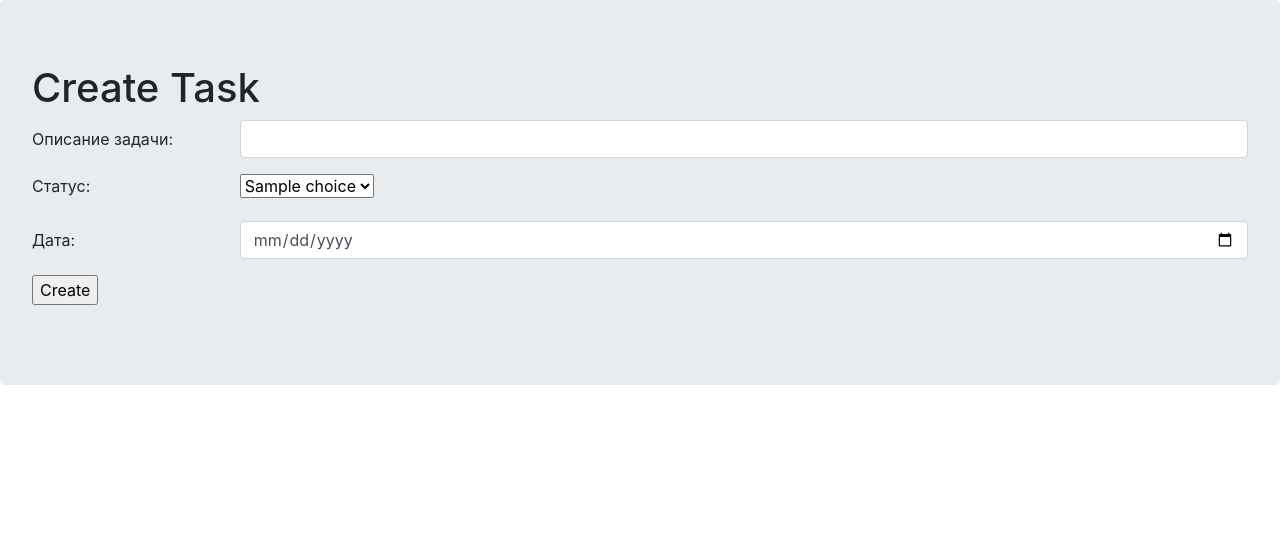
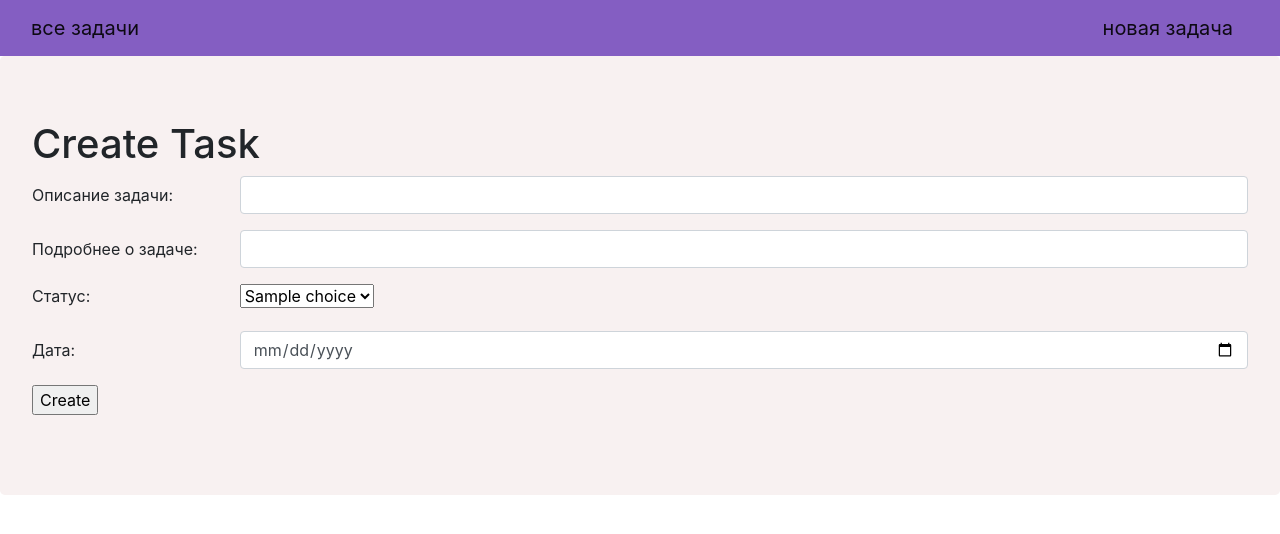
Before and after one commit to azazellooo/homework45, a Django app: template hello/webapp/templates/task_create.html in a window 1280 px wide. Shown: the top 534 px of the page. Run offline with Django 3.2, Linux system fonts and the light colour scheme; the template is opened without the code that fills it: most values are stand-ins (such as "Sample title", 1, 10 or a date in 2020); parts of the project's set-up code (start-up, migrations or seed data) failed here and were passed over.

Commit message:
изменены шаблоны

```diff
--- /dev/null
+++ b/hello/webapp/templates/base.html
@@ -0,0 +1,18 @@
+<!Doctype html>
+<html lang="en">
+<head>
+    <meta charset="UTF-8">
+    <meta name="viewport"
+    <meta http-equiv="X-UA-Compatible" content="ie=edge">
+    <title>{% block title %}to-do list{% endblock title %}</title>
+    <link rel="stylesheet" href="https://cdn.jsdelivr.net/npm/bootstrap@4.5.3/dist/css/bootstrap.min.css" integrity="sha384-TX8t27EcRE3e/ihU7zmQxVncDAy5uIKz4rEkgIXeMed4M0jlfIDPvg6uqKI2xXr2" crossorigin="anonymous">
+</head>
+    <nav class="navbar navbar-light" style="background-color: #845ec2;">
+      <div class="container-fluid">
+        <a class="navbar-brand" href="{% url "task-list" %}">все задачи</a>
+        <a class="navbar-brand" href="{% url "task-add" %}">новая задача</a>
+      </div>
+    </nav>
+    {% block content %} {% endblock content %}
+</body>
+</html>
--- a/hello/webapp/templates/task_create.html
+++ b/hello/webapp/templates/task_create.html
@@ -1,12 +1,7 @@
-<!DOCTYPE html>
-<html lang="en">
-<head>
-    <meta charset="UTF-8">
-    <link rel="stylesheet" href="https://cdn.jsdelivr.net/npm/bootstrap@4.5.3/dist/css/bootstrap.min.css" integrity="sha384-TX8t27EcRE3e/ihU7zmQxVncDAy5uIKz4rEkgIXeMed4M0jlfIDPvg6uqKI2xXr2" crossorigin="anonymous">
-    <title>Create</title>
-</head>
-<body>
-<div class="jumbotron">
+{% extends 'base.html' %}
+{% block title %}новая задача{% endblock title %}
+{% block content %}
+    <div class="jumbotron" style="background-color: #f8f1f1">
     <h1>Create Task</h1>
 
 
@@ -16,6 +11,12 @@
         <label for="inputDesc" class="col-sm-2 col-form-label">Описание задачи:</label>
         <div class="col-sm-10">
           <input type="text" class="form-control" id="inputDesc" name="description">
+        </div>
+      </div>
+      <div class="form-group row">
+        <label for="inputText" class="col-sm-2 col-form-label">Подробнее о задаче:</label>
+        <div class="col-sm-10">
+          <input type="text" class="form-control" id="inputText" name="text">
         </div>
       </div>
 
@@ -28,14 +29,6 @@
                       <option value="{{ i }}">{{ j }}</option>
                   {% endfor %}
               </select>
-{#            {% for choice in choices %}#}
-{#                <div class="form-check">#}
-{#                    <input class="form-check-input" type="radio" name="status" id="gridRadios2" value="{{ choice.0 }}">#}
-{#                <label class="form-check-label" for="gridRadios2">#}
-{#                {{ choice.1 }}#}
-{#                 </label>#}
-{#                </div>#}
-{#            {% endfor %}#}
           </div>
         </div>
       </fieldset>
@@ -53,5 +46,4 @@
 
     </form>
     </div>
-</body>
-</html>
+{% endblock content %}
```
Also changed, not shown: hello/webapp/templates/index.html (+7 -18 lines), hello/webapp/templates/task_view.html (+11 -18 lines). Lines whose indentation alone changed are shown as unchanged.
